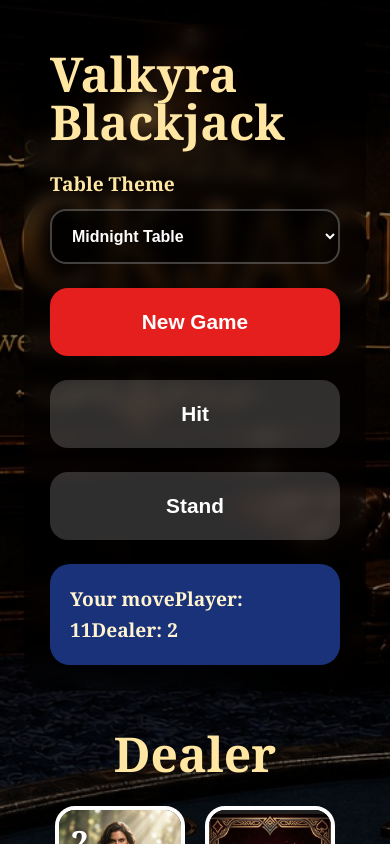
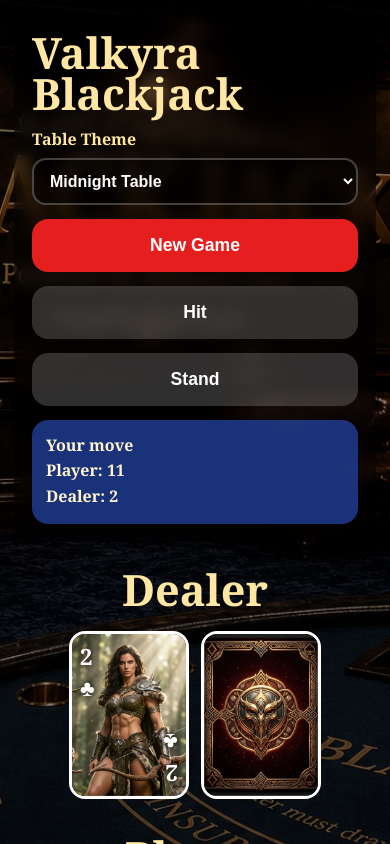
Before and after one commit to PlayYourPhotos/playyourphotos-blackjack, a React (Create React App) app: page /demo in a window 390 px wide. Both pictures are taken after a click on the button "New Game". Shown: the top 844 px of the page. Built offline with nearby package versions, Linux system fonts and the light colour scheme.

Commit message:
Update styles.css

```diff
--- a/src/styles.css
+++ b/src/styles.css
@@ -142,6 +142,11 @@ body {
   line-height: 1.6;
   font-size: 1.2rem;
   font-weight: bold;
+}
+
+.status-box strong,
+.status-box span {
+  display: block;
 }
 
 .table-area {
@@ -329,38 +334,137 @@ body {
 @media (max-width: 768px) {
   .blackjack-page {
     grid-template-columns: 1fr;
+    gap: 18px;
+    padding: 14px;
+    min-height: 100vh;
     background-attachment: scroll;
   }
 
+  .game-panel {
+    width: 100%;
+    padding: 18px;
+    gap: 14px;
+    border-radius: 20px;
+  }
+
+  .game-title {
+    font-size: 2.7rem;
+    line-height: 0.95;
+  }
+
+  .theme-box {
+    gap: 8px;
+  }
+
+  .theme-box label {
+    font-size: 1rem;
+  }
+
+  .theme-box select {
+    padding: 12px;
+    font-size: 1rem;
+    border-radius: 14px;
+  }
+
+  .primary-button,
+  .game-button {
+    padding: 16px;
+    font-size: 1.1rem;
+    border-radius: 16px;
+  }
+
+  .status-box {
+    font-size: 1rem;
+    padding: 14px;
+    line-height: 1.4;
+    border-radius: 16px;
+  }
+
+  .status-box strong,
+  .status-box span {
+    display: block;
+    margin-bottom: 3px;
+  }
+
+  .table-area {
+    gap: 28px;
+  }
+
+  .hand-section {
+    gap: 12px;
+  }
+
   .hand-section h2 {
-    font-size: 3rem;
+    font-size: 2.7rem;
+  }
+
+  .hand-row {
+    gap: 12px;
   }
 
   .card {
-    width: 130px;
-    height: 182px;
+    width: 120px;
+    height: 168px;
+    border-radius: 16px;
+    border-width: 3px;
+  }
+
+  .corner {
+    font-size: 1.4rem;
+  }
+
+  .top-left {
+    top: 7px;
+    left: 8px;
+  }
+
+  .bottom-right {
+    bottom: 7px;
+    right: 8px;
   }
 
   .gallery-card,
   .gallery-card .card {
-    width: 280px;
-    height: 392px;
+    width: 300px;
+    height: 420px;
   }
 
   .gallery-nav {
-    width: 56px;
-    height: 56px;
+    width: 54px;
+    height: 54px;
+    font-size: 2.2rem;
   }
 
   .gallery-prev {
-    left: 10px;
+    left: 8px;
   }
 
   .gallery-next {
-    right: 10px;
+    right: 8px;
+  }
+
+  .gallery-close {
+    width: 48px;
+    height: 48px;
+    font-size: 1.8rem;
+    top: 14px;
+    right: 14px;
+  }
+
+  .result-box {
+    width: 92%;
+    padding: 26px;
+  }
+
+  .result-message {
+    font-size: 2rem;
   }
 
   .landing-title {
     font-size: 3rem;
   }
+
+  .landing-overlay {
+    padding: 34px;
+  }
 }
```
